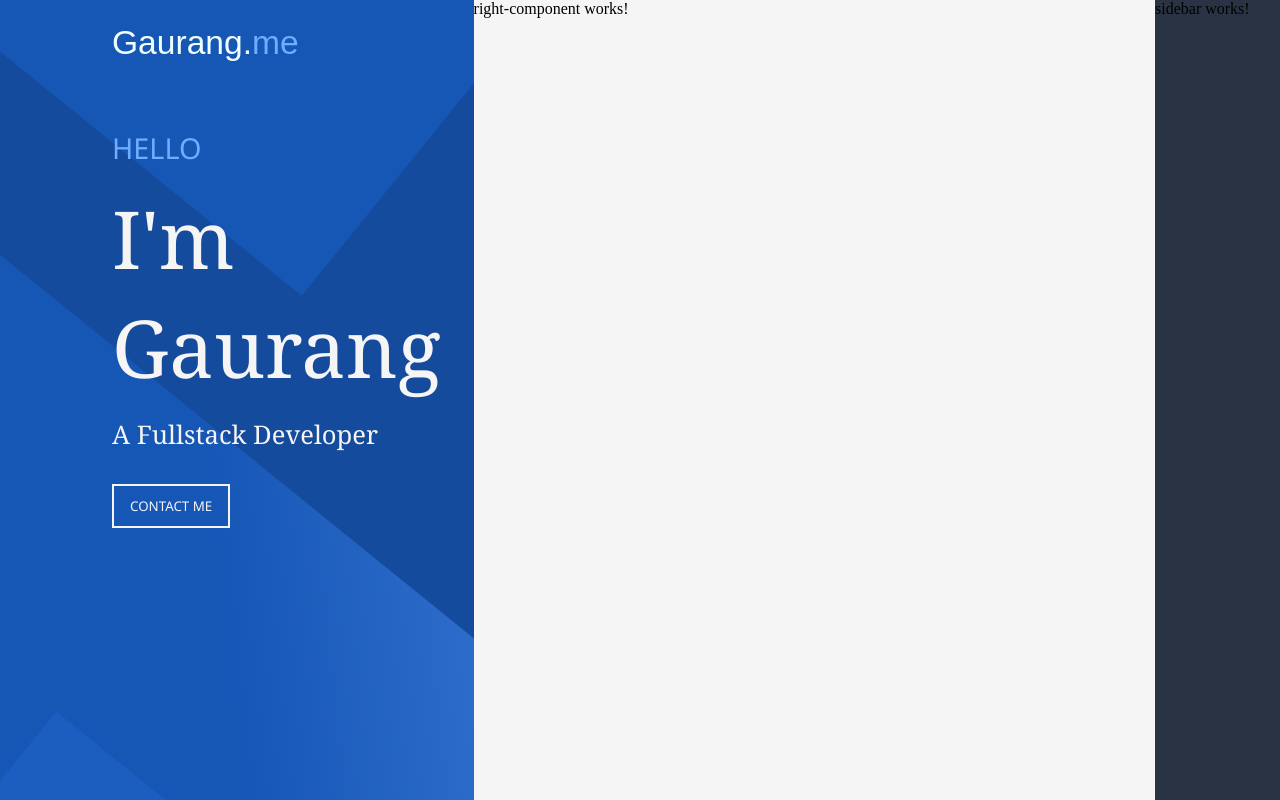
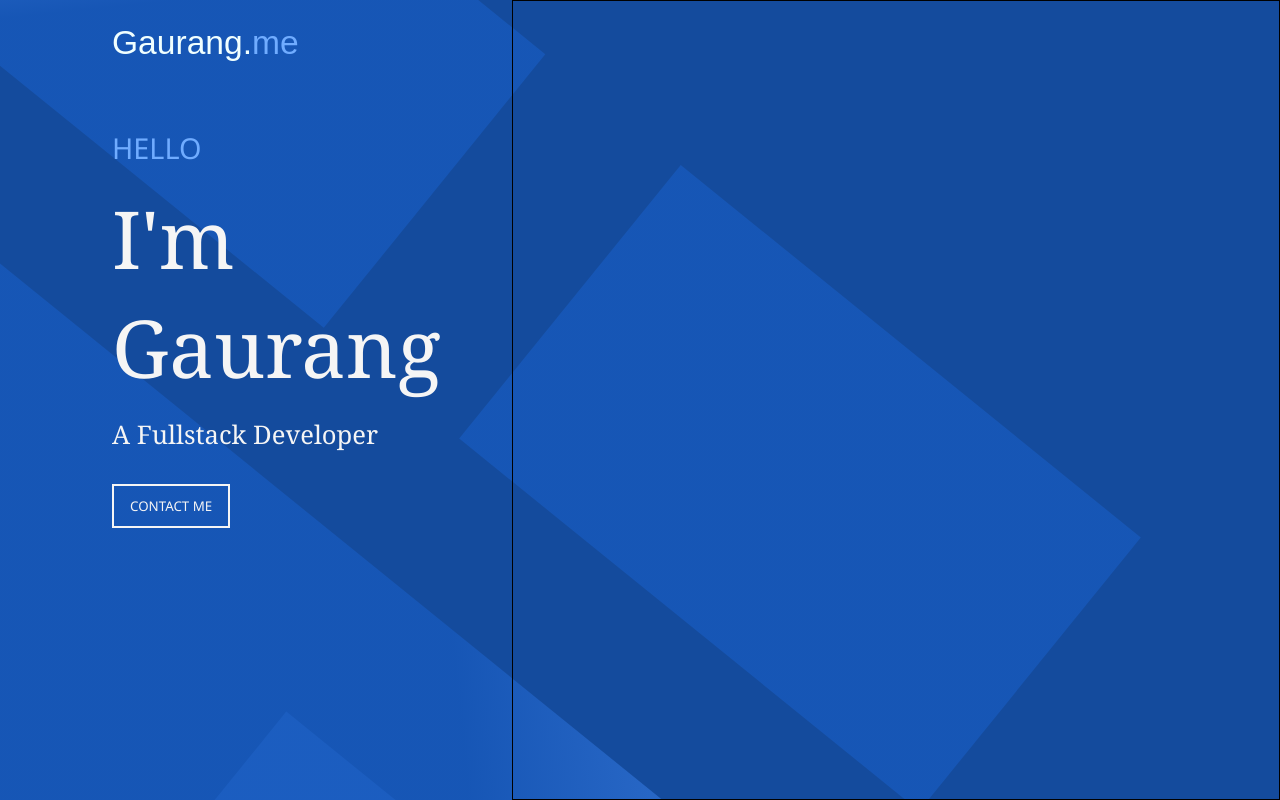
Before and after one commit to GaurangVishnoi17/sample, an Angular app: page / in a window 1280 px wide. Built offline with nearby package versions, Linux system fonts and the light colour scheme; a web font is replaced by a local one.

Commit message:
Changed styles and modified design for texture divs in design palet and made sidebar more styling by using transform translate styles.

```diff
--- a/src/app/app.component.css
+++ b/src/app/app.component.css
@@ -1,24 +1,102 @@
-.main-container{
+.main-container {
     height: 100%;
     width: 100%;
     display: flex;
+    position: relative;
 }
 
-.left-section{
-    width: 37%;
+.combined-section-box {
+    display: flex;
+    width: 100vw;
+}
+
+.sidebar-in-action {
+    width: calc(100vw - 125px);
+}
+
+.left-section {
+    width: 40%;
     height: 100%;
-    position: relative;
+    /* position: relative; */
 }
-.right-section{
-    width: 63%;
+
+.right-section {
+    width: 60%;
     height: 100%;
-    background-color: whitesmoke;
+    /* background-color: whitesmoke; */
 }
-.sidebar-section{
+
+.sidebar-section {
     width: 125px;
     height: 100%;
     position: fixed;
+    transition: transform .3s cubic-bezier(.05, .74, .2, .99);
+    transform: translate(100%);
     top: 0;
     right: 0;
     background-color: #2a3344;
 }
+
+.sidebar-active {
+    transform: translate(0);
+}
+
+.design-palet {
+    border: 1px sold black;
+    height: 100%;
+    width: 100%;
+    overflow: hidden;
+    position: absolute;
+    top: 0;
+    left: 0;
+    background-color: #144b9d;
+    z-index: -1;
+}
+
+.texture-div-1 {
+    position: absolute;
+    transform: rotate(39deg);
+    z-index: -1;
+    top: -8.5rem;
+    left: .5rem;
+    height: 22rem;
+    width: 30rem;
+    background: -webkit-linear-gradient(135deg, hsla(216, 78%, 40%, 1) 58%, hsla(216, 82%, 63%, 1) 99%);
+    /* filter: progid: DXImageTransform.Microsoft.gradient(startColorstr="#1758B7", endColorstr="#5592EE", GradientType=1); */
+}
+
+.texture-div-2 {
+    width: 44rem;
+    height: 100rem;
+    position: absolute;
+    transform: rotate(129deg);
+    z-index: -1;
+    left: .5rem;
+    top: 13rem;
+    background: -webkit-linear-gradient(135deg, hsla(216, 78%, 40%, 1) 58%, hsla(216, 82%, 63%, 1) 99%);
+    /* filter: progid: DXImageTransform.Microsoft.gradient(startColorstr="#1758B7", endColorstr="#5592EE", GradientType=1); */
+}
+
+.texture-div-3 {
+    width: 21rem;
+    height: 25rem;
+    position: absolute;
+    transform: rotate(129deg);
+    z-index: -1;
+    top: 48rem;
+    left: 10.5rem;
+    background: -webkit-linear-gradient(360deg, hsla(216, 75%, 43%, 1) 58%, rgb(53, 115, 207) 99%);
+    /* filter: progid: DXImageTransform.Microsoft.gradient(startColorstr="#1B5CBF", endColorstr="#3B5985", GradientType=1); */
+}
+
+.texture-div-4 {
+    position: absolute;
+    transform: rotate(39deg);
+    z-index: -1;
+    top: 19.5rem;
+    left: 31.5rem;
+    height: 22rem;
+    width: 37rem;
+    background: -webkit-linear-gradient(135deg, hsla(216, 78%, 40%, 1) 58%, hsla(216, 78%, 40%, 1) 58%);
+    /* filter: progid: DXImageTransform.Microsoft.gradient(startColorstr="#1758B7", endColorstr="#5592EE", GradientType=1); */
+}
--- a/src/app/app.component.html
+++ b/src/app/app.component.html
@@ -1,11 +1,21 @@
 <div class="main-container">
+  <div class="combined-section-box">
     <section class="left-section">
       <app-left-component></app-left-component>
     </section>
     <section class="right-section">
       <app-right-component></app-right-component>
     </section>
+  </div>
   <section class="sidebar-section">
     <app-sidebar></app-sidebar>
   </section>
+  <div class="design-palet" style="">
+    <div class="design-inner-palet" style="position: relative;">
+      <div class="texture-div-1"></div>
+      <div class="texture-div-2"></div>
+      <div class="texture-div-3"></div>
+      <div class="texture-div-4"></div>
     </div>
+  </div>
+</div>
--- a/src/app/left-component/left-component.component.css
+++ b/src/app/left-component/left-component.component.css
@@ -1,9 +1,3 @@
-.content-palet {
-    height: 100%;
-    width: 100%;
-    overflow: auto;
-}
-
 .top-bar {
     height: 10%;
 }
@@ -27,18 +21,6 @@
 
 .bottom-content {
     height: 30%;
-}
-
-.design-palet {
-    border: 1px sold black;
-    height: 100%;
-    width: 100%;
-    overflow: hidden;
-    position: absolute;
-    top: 0;
-    left: 0;
-    background-color: #144b9d;
-    z-index: -1;
 }
 
 .greet-title {
@@ -81,39 +63,3 @@
     font-family: 'Segoe UI', Tahoma, Geneva, Verdana, sans-serif;
     font-weight: 500;
 }
-
-.texture-div-top {
-    position: absolute;
-    transform: rotate(39deg);
-    z-index: -1;
-    top: -10.5rem;
-    right: .5rem;
-    height: 22rem;
-    width: 30rem;
-    background: -webkit-linear-gradient(135deg, hsla(216, 78%, 40%, 1) 58%, hsla(216, 82%, 63%, 1) 99%);
-    /* filter: progid: DXImageTransform.Microsoft.gradient(startColorstr="#1758B7", endColorstr="#5592EE", GradientType=1); */
-}
-
-.texture-div-mid {
-    width: 44rem;
-    height: 100rem;
-    position: absolute;
-    transform: rotate(129deg);
-    z-index: -1;
-    right: .5rem;
-    top: 0rem;
-    background: -webkit-linear-gradient(135deg, hsla(216, 78%, 40%, 1) 58%, hsla(216, 82%, 63%, 1) 99%);
-    /* filter: progid: DXImageTransform.Microsoft.gradient(startColorstr="#1758B7", endColorstr="#5592EE", GradientType=1); */
-}
-
-.texture-div-bottom {
-    width: 21rem;
-    height: 25rem;
-    position: absolute;
-    transform: rotate(129deg);
-    z-index: -1;
-    top: 48rem;
-    right: 12.5rem;
-    background: -webkit-linear-gradient(360deg, hsla(216, 75%, 43%, 1) 58%, rgb(53, 115, 207) 99%);
-    /* filter: progid: DXImageTransform.Microsoft.gradient(startColorstr="#1B5CBF", endColorstr="#3B5985", GradientType=1); */
-}
--- a/src/app/left-component/left-component.component.html
+++ b/src/app/left-component/left-component.component.html
@@ -20,9 +20,3 @@
 
     </div>
 </div>
-
-<div class="design-palet" style="">
-    <div class="texture-div-top"></div>
-    <div class="texture-div-mid"></div>
-    <div class="texture-div-bottom"></div>
-</div>
--- a/src/app/right-component/right-component.component.html
+++ b/src/app/right-component/right-component.component.html
@@ -1 +1,3 @@
-<p>right-component works!</p>
+<div class="content-palet" style="border: 1px solid black;">
+
+</div>
--- a/src/styles.css
+++ b/src/styles.css
@@ -17,3 +17,11 @@ body {
     font-style: normal;
     color: azure;
 }
+
+
+/* For all main section containers like left section container and right section container */
+.content-palet {
+    height: 100%;
+    width: 100%;
+    overflow: auto;
+}
```
Lines whose indentation alone changed are shown as unchanged.
